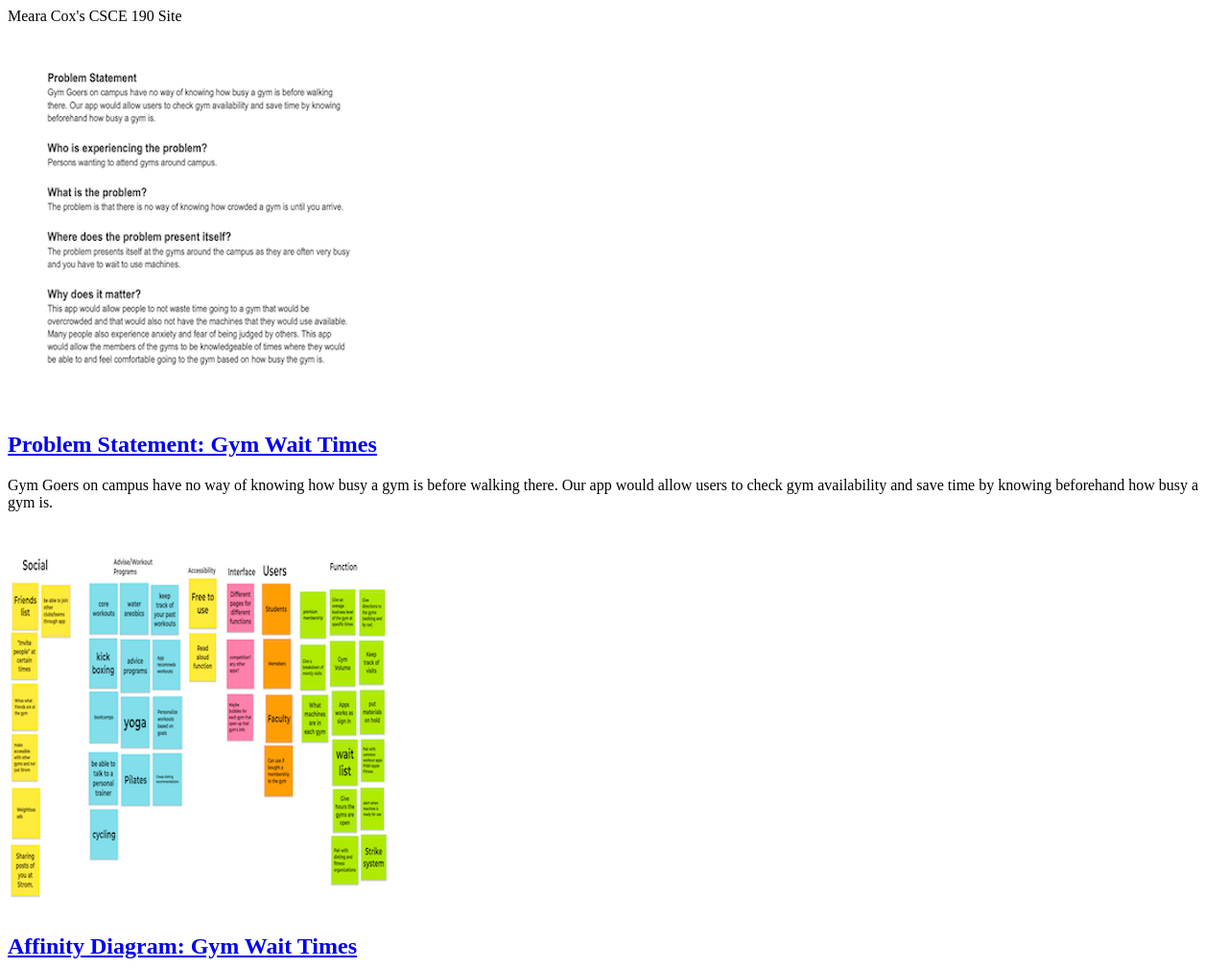
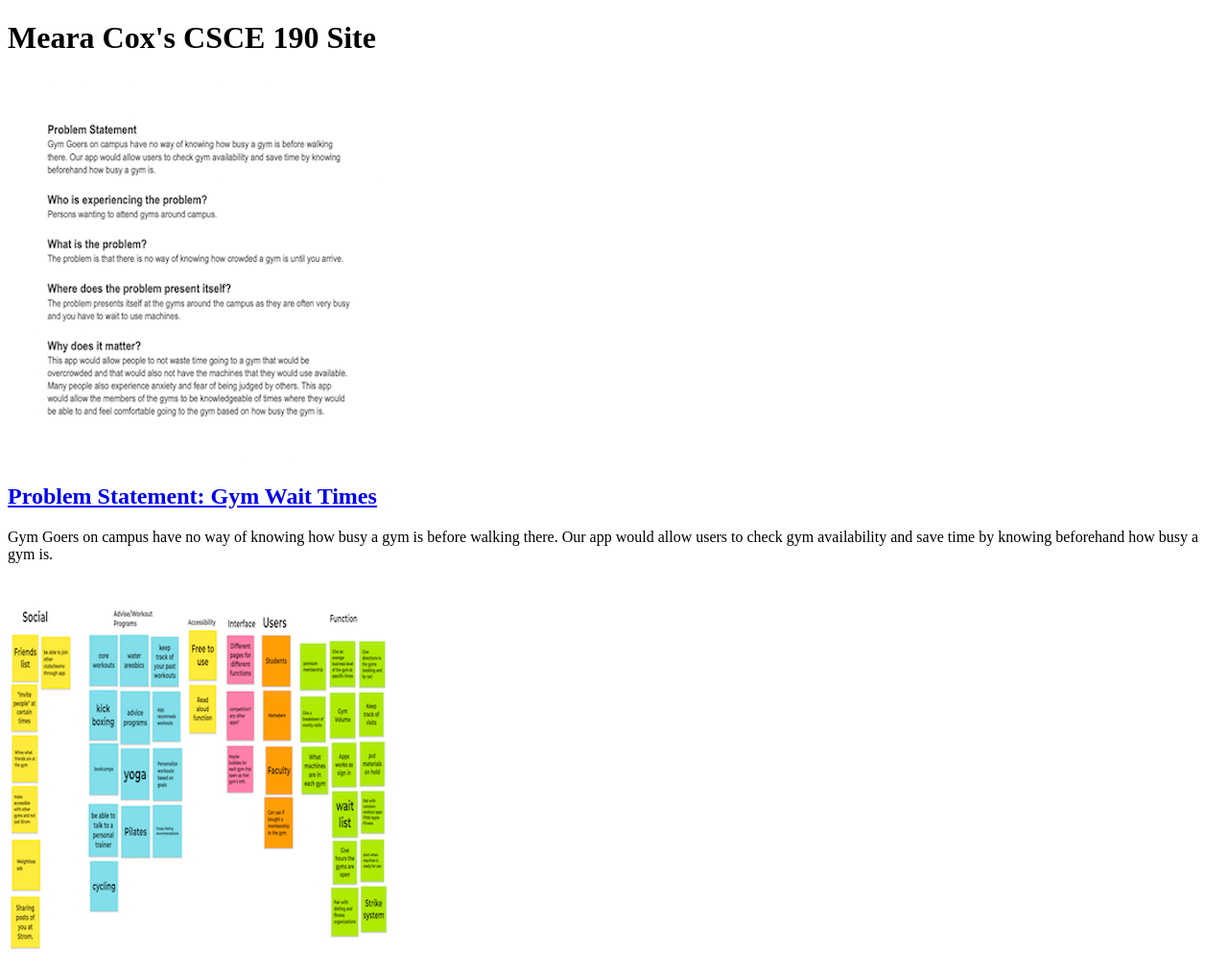
Before and after one commit to mearacox/mearacox.github.io, a plain HTML site: page index.html in a window 1280 px wide. Shown: the top 1009 px of the page at 96% size. Drawn offline with Linux system fonts and the light colour scheme.

Commit message:
Add files via upload

```diff
--- a/index.html
+++ b/index.html
@@ -2,9 +2,10 @@
 <html>
     <head>
         <title>CSCE 190: Meara Cox</title>
+        <link rel="stylesheet" href="styles.css">
     </head>
     <body>
-        <hl>Meara Cox's CSCE 190 Site</hl>
+        <h1>Meara Cox's CSCE 190 Site</h1>
 
         <!-- Problem Statement Assignment-->
         <section class="assignment">
```
